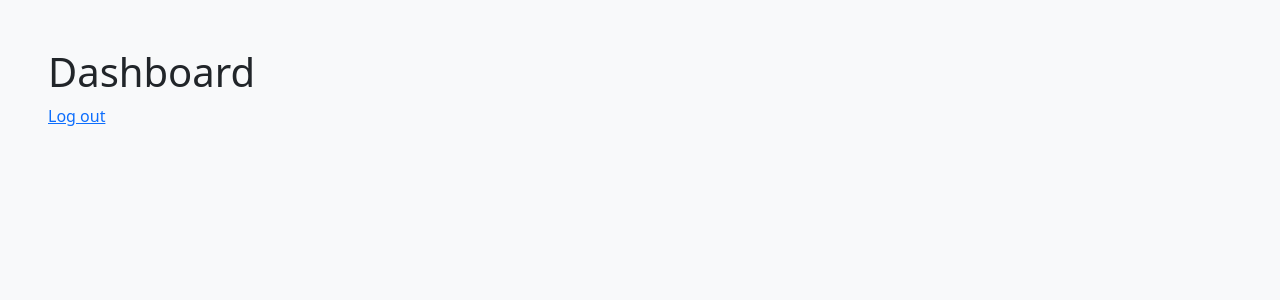
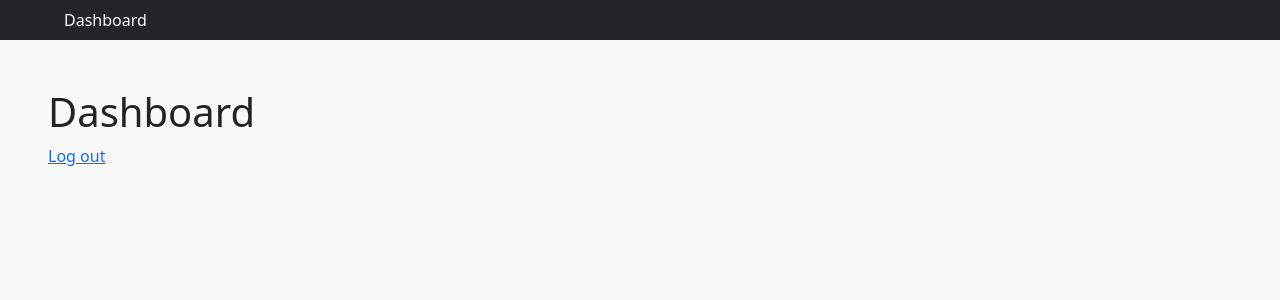
Before and after one commit to Emroni/admin, a Symfony app: template templates/dashboard/index.html.twig in a window 1280 px wide. Shown: the top 300 px of the page. Run offline with Twig, Linux system fonts and the light colour scheme; the template is opened without the code that fills it, so the values that code supplies are empty; some libraries are stand-ins or nearby versions.

Commit message:
Add navigation bar

```diff
--- a/templates/base.html.twig
+++ b/templates/base.html.twig
@@ -14,6 +14,7 @@
 	</head>
 	<body class="bg-light">
 		{% block body %}
+            {% include 'partials/nav.html.twig' %}
 			<main class="p-3 p-md-4 p-lg-5">
 				{% block content %}{% endblock %}
 			</main>
--- /dev/null
+++ b/templates/partials/nav.html.twig
@@ -0,0 +1,13 @@
+{% import _self as macro %}
+
+{% macro item(name, title, route) %}
+    {% set url = path(route) %}
+    {% set active = app.request.get('_route')|slice(0, name|length) == name %}
+    <a class="px-3 py-2 text-light text-decoration-none {{ active ? 'bg-secondary' : '' }}" href="{{ url }}">{{ title }}</a>
+{% endmacro %}
+
+<nav class="bg-dark">
+    <div class="d-flex justify-content-start px-3 px-md-4 px-lg-5">
+        {{ macro.item('dashboard', 'Dashboard', 'dashboard') }}
+    </div>
+</nav>
```
